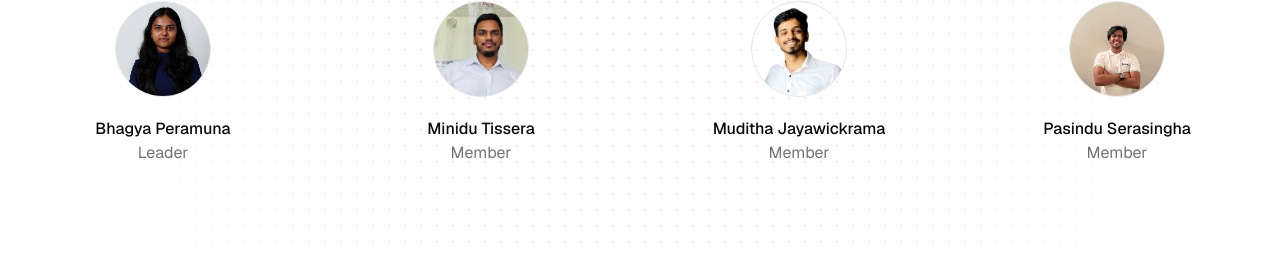
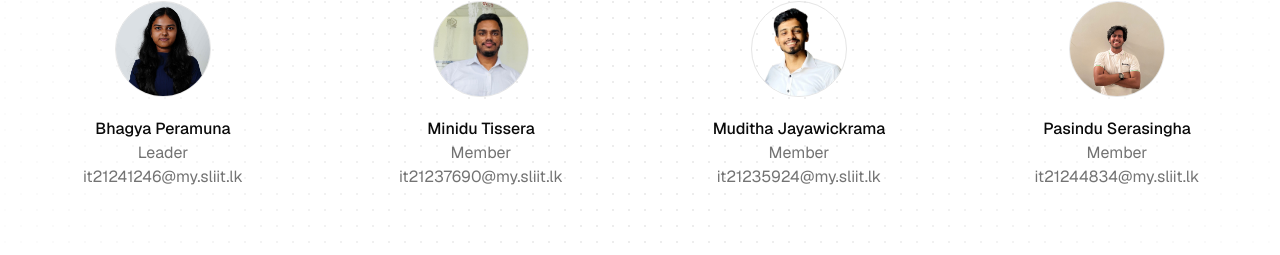
Before and after one commit to it21241246/Little_English_Geeek_Web_App, a Next.js app: page / in a window 1280 px wide. Shown: the part 9715-9970 px from the top of the page. Built offline with nearby package versions, Linux system fonts and the light colour scheme.

Commit message:
Update team.tsx

```diff
--- a/components/sections/team.tsx
+++ b/components/sections/team.tsx
@@ -6,12 +6,15 @@ const guiders = [
     name: "Manori Gamage",
     role: "Supervisor",
     avatar: "/images/members/manori-gamage.jpg",
+    email: "manori.g@sliit.lk",
   },
   {
     id: "person-2",
     name: "Karthiga Rajendran",
     role: "Co-Supervisor",
     avatar: "/images/members/karthiga-rajendran.jpeg",
+    email: "karthiga.r@sliit.lk",
+
   },
 ];
 
@@ -21,24 +24,28 @@ const members = [
     name: "Bhagya Peramuna",
     role: "Leader",
     avatar: "/images/members/bhagya-peramuna.jpg",
+    email: "it21241246@my.sliit.lk",
   },
   {
     id: "person-6",
     name: "Minidu Tissera",
     role: "Member",
     avatar: "/images/members/minidu-tissera.jpg",
+    email: "it21237690@my.sliit.lk",
   },
   {
     id: "person-7",
     name: "Muditha Jayawickrama",
     role: "Member",
     avatar: "/images/members/muditha-jayawickrama.png",
+    email: "it21235924@my.sliit.lk",
   },
   {
     id: "person-8",
     name: "Pasindu Serasingha ",
     role: "Member",
     avatar: "/images/members/pasindu-serasinghe.jpeg",
+    email: "it21244834@my.sliit.lk",
   },
 ];
 
@@ -77,6 +84,7 @@ const Team = () => {
             </Avatar>
             <p className="text-center font-medium">{person.name}</p>
             <p className="text-center text-muted-foreground">{person.role}</p>
+            <p className="text-center text-muted-foreground">{person.email}</p>
           </div>
         ))}
       </div>
```
